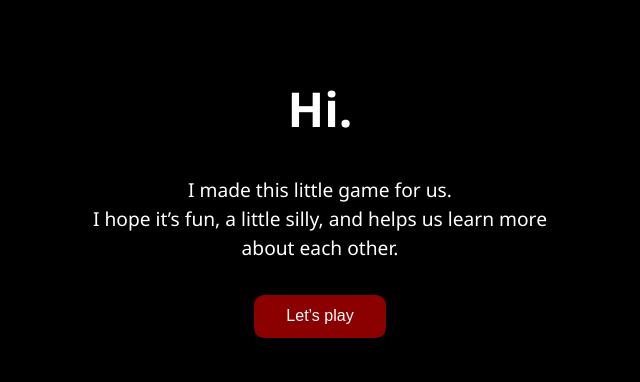
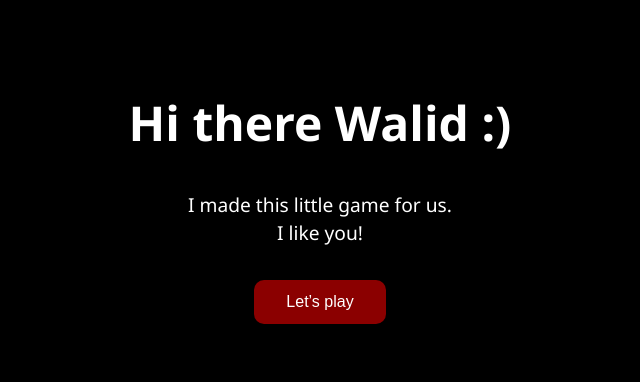
Before and after one commit to caroschn/Question-Games, a plain HTML site: page index.html in a window 1280 px wide. Shown: the part 209-591 px from the top of the page, without its empty margins (320-960 px from the left). Drawn offline with Linux system fonts and the light colour scheme.

Commit message:
Modify intro screen text for personalization
Updated introductory text to be more personal.

```diff
--- a/index.html
+++ b/index.html
@@ -12,10 +12,10 @@
 
     <!-- INTRO SCREEN -->
     <div id="intro-screen" class="intro">
-        <h1 class="intro-title">Hi.</h1>
+        <h1 class="intro-title">Hi there Walid :) </h1>
         <p class="intro-text">
             I made this little game for us.<br>
-            I hope it’s fun, a little silly, and helps us learn more about each other.
+            I like you!
         </p>
         <button class="intro-btn" onclick="startGame()">Let’s play</button>
     </div>
@@ -26,7 +26,7 @@
             <h1>Question Games</h1>
 
             <p class="welcome-text">
-                Hi Albe! I hope this game is fun and lets us learn more about each other! I like you :)
+                Hi Albe! I hope this game is fun and lets us learn more about each other!
             </p>
 
             <div class="section-buttons">
```
